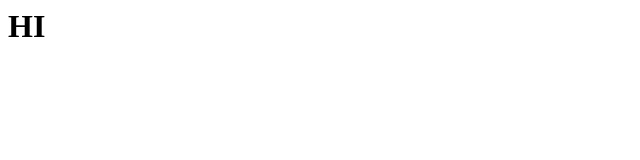
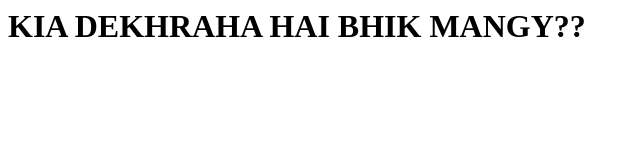
Before and after one commit to abdullah-488/CyberSecurity, a plain HTML site: page index.html in a window 1280 px wide. Shown: the whole page, without its empty margins (0-640 px from the left). Drawn offline with Linux system fonts and the light colour scheme.

Commit message:
Update index.html

```diff
--- a/index.html
+++ b/index.html
@@ -1,3 +1,3 @@
 <html>
-<h1>HI</h1>
+<h1>KIA DEKHRAHA HAI BHIK MANGY??</h1>
 </html>
```
